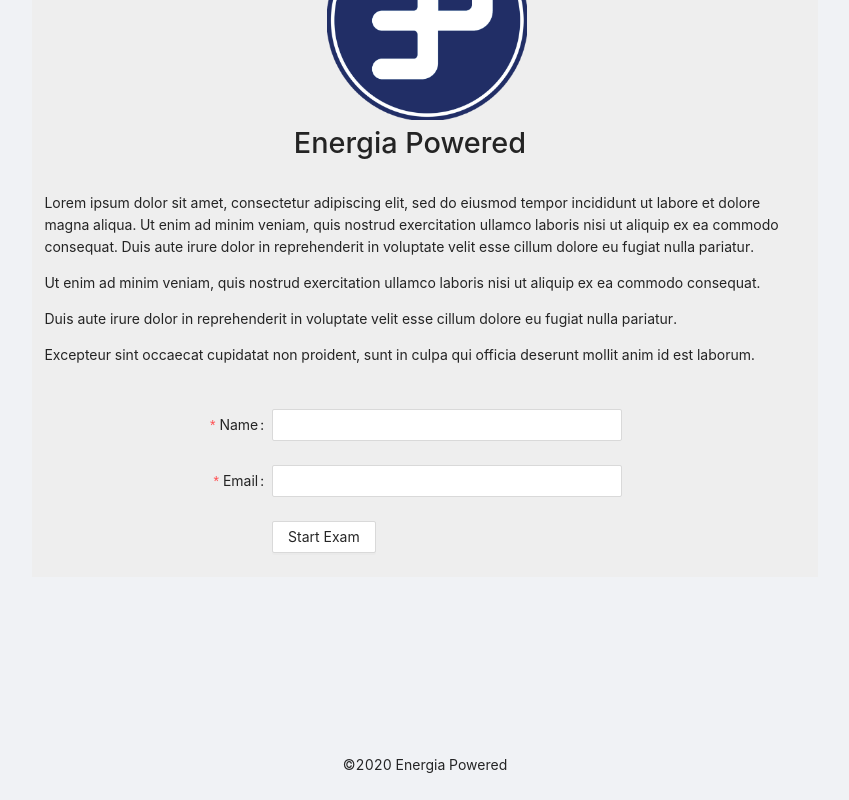
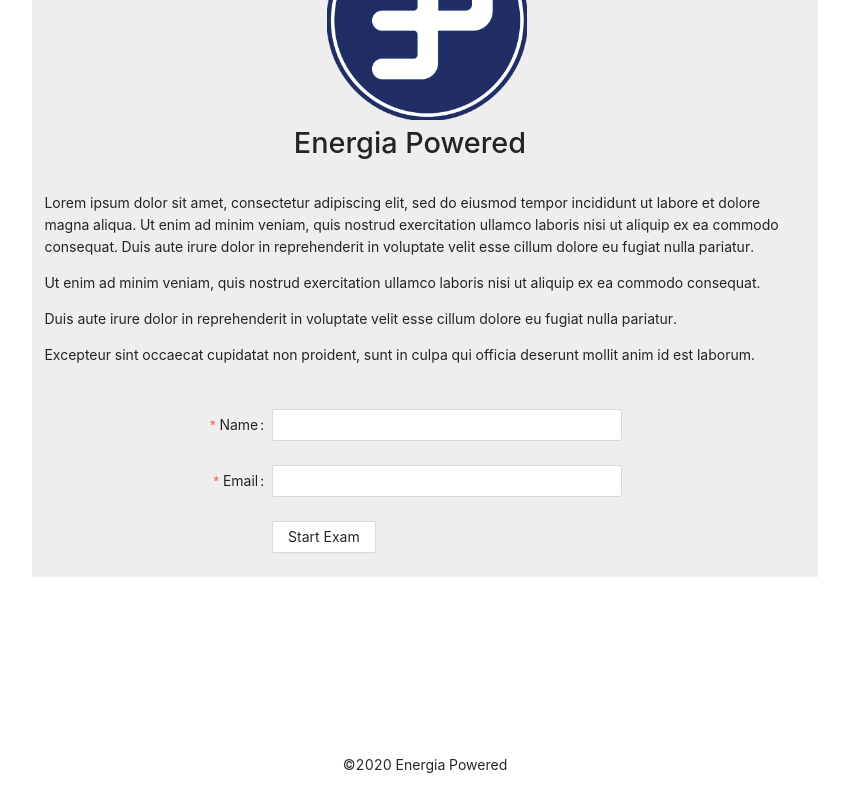
Before and after one commit to AhmedMohamedYehia/Exam_Form_Website, a React (Create React App) app: page / in a window 1280 px wide. Shown: the part 160-960 px from the top of the page, without its empty margins (215-1064 px from the left). Built offline with nearby package versions, Linux system fonts and the light colour scheme.

Commit message:
background color edit

```diff
--- a/src/App.js
+++ b/src/App.js
@@ -58,7 +58,7 @@ function App() {
     start()
   };
   return (
-      <Layout style={{height:"120vh"}} className="hide">
+      <Layout style={{height:"120vh",backgroundColor:"white"}} className="hide">
         <Header style={{ position: 'fixed', zIndex: 1, width: '100%'}}>
           <Row>
             <Col span={2}>
@@ -152,7 +152,7 @@ function App() {
             </Col>
           </Row>
         </Content>
-        <Footer style={{ textAlign: 'center' }}>©2020 Energia Powered</Footer>
+        <Footer style={{ textAlign: 'center',backgroundColor:"white" }}>©2020 Energia Powered</Footer>
       </Layout>
   );
 }
```
